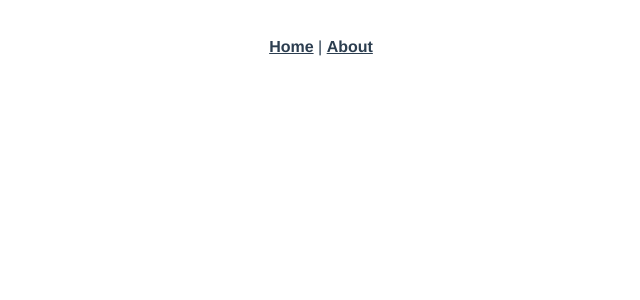
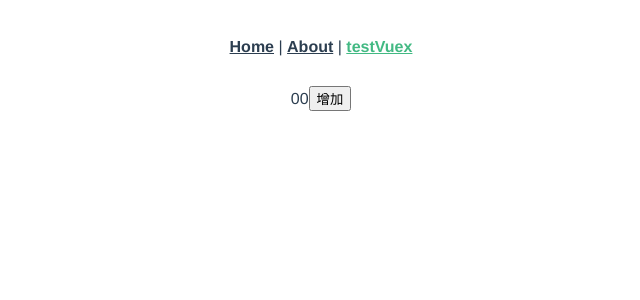
Before and after one commit to xsummersx/vue_moke_vuex, a Vue app: page /testVuex in a window 1280 px wide. Shown: the top 300 px of the page, without its empty margins (319-959 px from the left). Built offline with nearby package versions, Linux system fonts and the light colour scheme.

Commit message:
vuexDemo

```diff
--- a/src/App.vue
+++ b/src/App.vue
@@ -2,10 +2,12 @@
   <div id="app">
     <div id="nav">
       <router-link to="/">Home</router-link> |
-      <router-link to="/about">About</router-link>
+      <router-link to="/about">About</router-link> |
+      <router-link to="/testVuex">testVuex</router-link>
     </div>
-    <router-view/>
+    <router-view />
   </div>
+
 </template>
 
 <style lang="less">
--- a/src/router/index.js
+++ b/src/router/index.js
@@ -17,6 +17,11 @@ Vue.use(VueRouter)
     // this generates a separate chunk (about.[hash].js) for this route
     // which is lazy-loaded when the route is visited.
     component: () => import(/* webpackChunkName: "about" */ '../views/About.vue')
+  },
+  {
+    path:'/testVuex',
+    name:'testVuex',
+    component:()=>import('../views/testVuex.vue')
   }
 ]
 
--- a/src/store/index.js
+++ b/src/store/index.js
@@ -5,8 +5,12 @@ Vue.use(Vuex)
 
 export default new Vuex.Store({
   state: {
+    count:0
   },
   mutations: {
+    add(state){
+      state.count++;
+    }
   },
   actions: {
   },
--- /dev/null
+++ b/src/views/testVuex.vue
@@ -0,0 +1,28 @@
+<template>
+  <div>
+    <a>{{this.$store.state.count}}</a>
+    <a>{{counted}}</a>
+    <button @click="add">增加</button>
+  </div>
+
+</template>
+<script>
+export default {
+  name: 'testVuex',
+  data () {
+    return {
+
+    }
+  },
+  computed: {
+    counted () {
+      return this.$store.state.count
+    }
+  },
+  methods: {
+    add () {
+      this.$store.commit('add');
+    }
+  }
+}
+</script>
```
